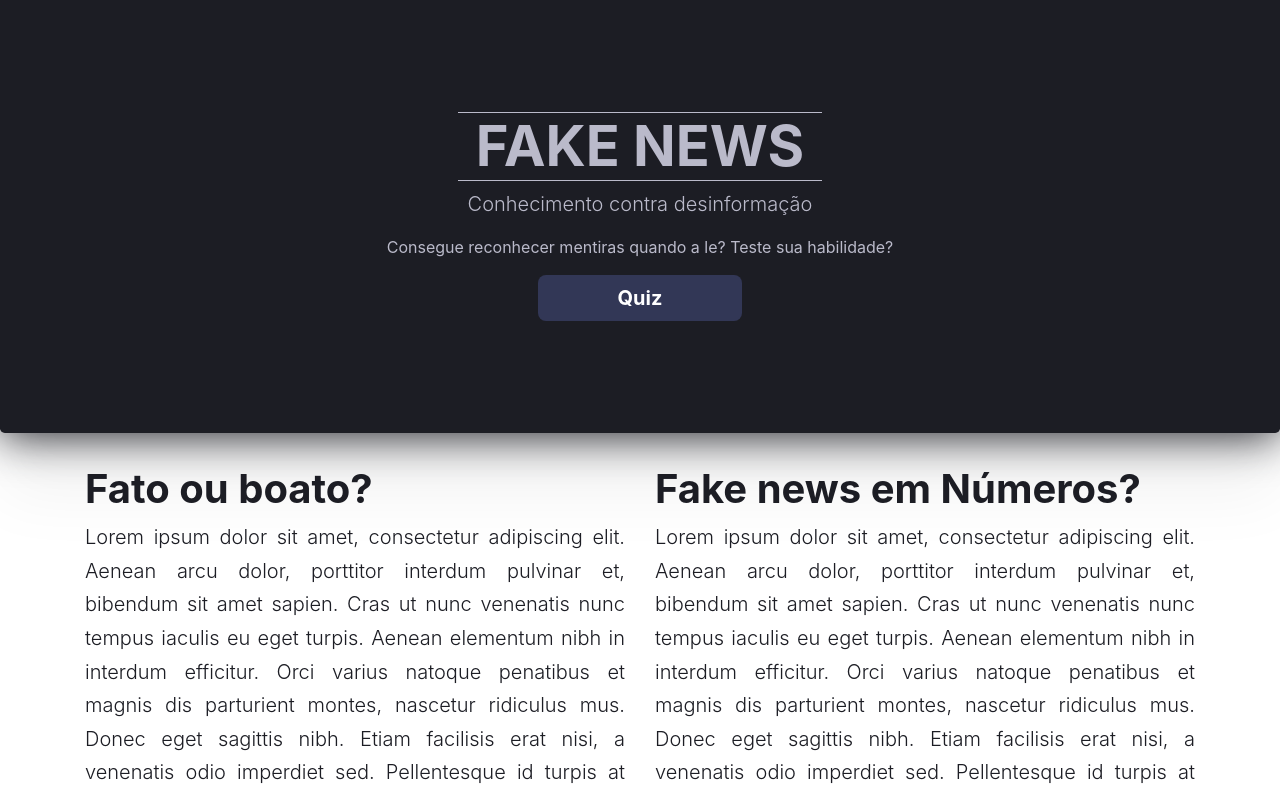
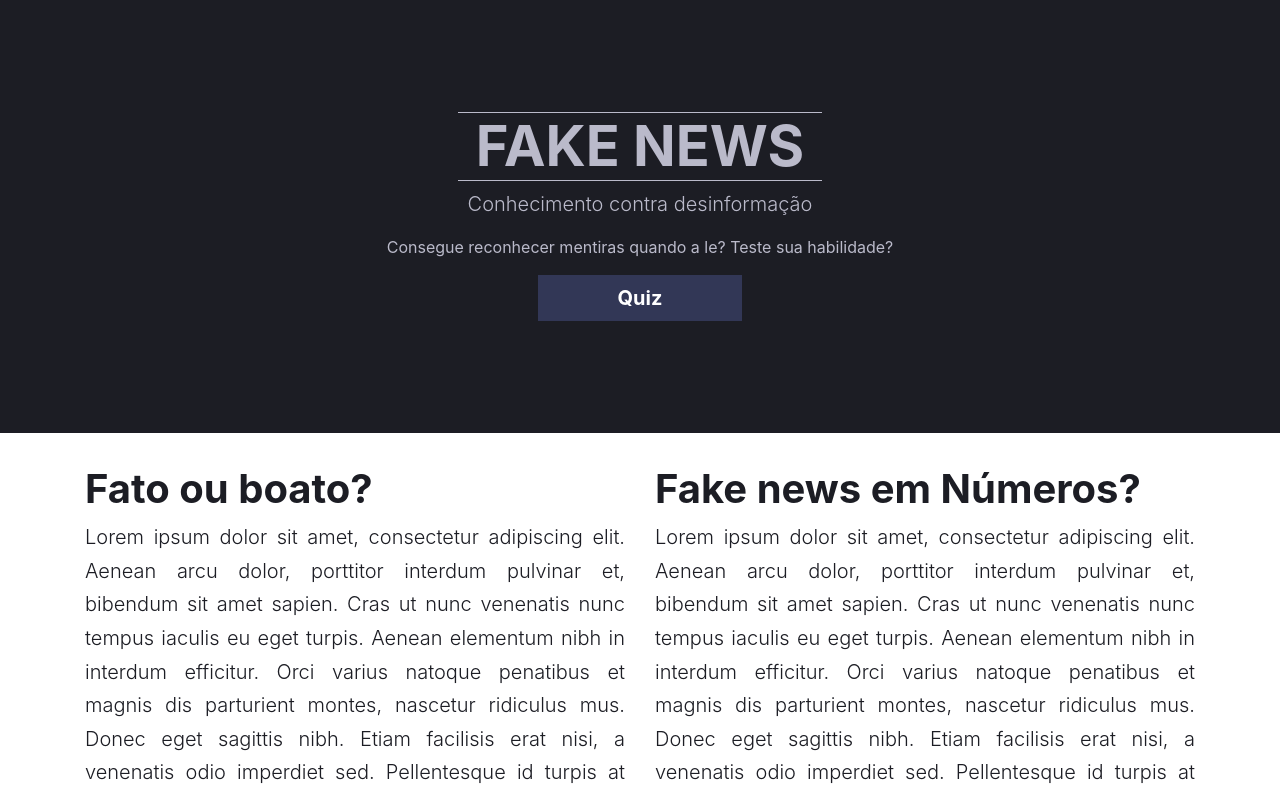
Before and after one commit to Freitas29/Fake-news, a website: page index.html in a window 1280 px wide. Shown: the top 796 px of the page. Drawn offline with nearby package versions, Linux system fonts and the light colour scheme.

Commit message:
removed box shadow and border radius

```diff
--- a/index.css
+++ b/index.css
@@ -28,28 +28,32 @@ body{
     padding: 0.5rem 5rem;
     font-size: 1.25rem;
     line-height: 1.5;
-    border-radius: 8px;
+    border-radius: 0px;
     background-color: #323756;
+    color: #fff;
     border: none;
     font-weight: bold;
+    transition: all  0.5s ;
+}
+
+.custom-button:hover{
+    background-color: #fff;
+    color: #323756;
 }
 
 .jumbotron-custom-one{
     background-color: #1c1d24;
-    box-shadow: #1c1d24 0px 2px 45px 0px, rgba(0, 0, 0, 0.05) 0px 61px 67px 0px;
     padding: 7rem 2rem !important;
+    border-radius: 0px;
+    border-radius: 0px;
 }
 
 .jumbotron-custom-two{
     background-color: #1c1d24;
     padding: 7rem 2rem !important;
+    border-radius: 0px;
+    border-radius: 0px;
 }
-
-.jumbotron-no-border{
-    border-top-left-radius: 0px;
-    border-top-right-radius: 0px;
-}
-
 
 @media (max-width: 768px) {
     .custom-arrow{
@@ -63,12 +67,3 @@ body{
         border-bottom: 0.5px solid #babaca;
     }
 }
-
-::-webkit-scrollbar {
-    width: 10px;
-}
-
-::-webkit-scrollbar-thumb {
-    background: rgb(50, 55, 86);
-    -webkit-box-shadow: inset 0 0 6px rgba(0,0,0,0.5);
-}
--- a/index.html
+++ b/index.html
@@ -9,7 +9,7 @@
     <link rel="stylesheet" href="./index.css" >
 </head>
 <body>
-    <div class="jumbotron jumbotron-custom-one jumbotron-no-border">
+    <div class="jumbotron jumbotron-custom-one">
         <div class="row d-flex align-items-center justify-content-center">
             <div class="col-12 col-lg-12 d-flex align-items-center justify-content-center">
                 <h1 class="display-4 text-center custom-name">FAKE NEWS</h1>
```
